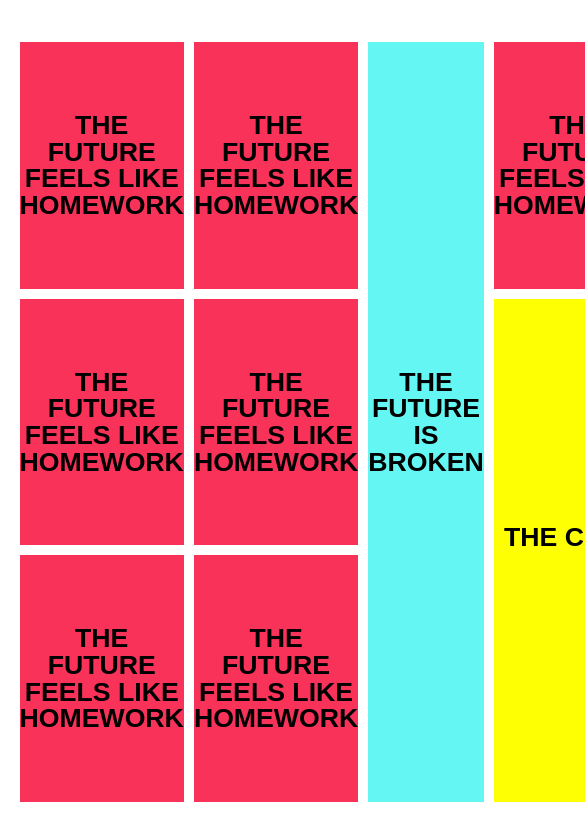
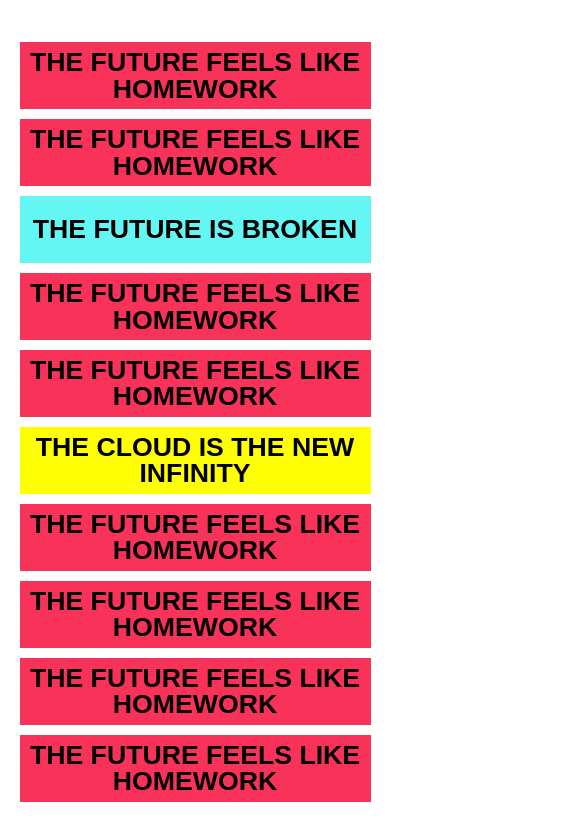
Before and after one commit to JonasDT98/2imd-webtechadvanced-portfolio, a plain HTML site: page Lab2-css/thefuture/index.html in a window 390 px wide. Shown: the top 840 px of the page, 585 px wide, since content can reach past the window. Drawn offline with Linux system fonts and the light colour scheme.

Commit message:
Made the tablet version and the mobile version. Project is finished

```diff
--- a/Lab2-css/thefuture/grid.css
+++ b/Lab2-css/thefuture/grid.css
@@ -72,3 +72,72 @@ p{
 .red-8 {
     grid-area: 3 / 2 / 4 / 3;
 }
+
+@media screen and (max-width: 1600px) {
+
+    .grid-container {
+        display: grid;
+        grid-template-columns: 1fr 1fr;
+        grid-template-rows: 1fr 1fr 1fr 1fr 1fr;
+        gap: 10px 10px;
+        grid-template-areas:
+    "red-1 red-2"
+    "blue red-3"
+    "red-4 yellow"
+    "red-5 red-6"
+    "red-7 red-8";
+    }
+    .red-1 { grid-area: red-1; }
+    .red-2 { grid-area: red-2; }
+    .blue { grid-area: blue; }
+    .red-3 { grid-area: red-3; }
+    .red-4 { grid-area: red-4; }
+    .yellow { grid-area: yellow; }
+    .red-5 { grid-area: red-5; }
+    .red-6 { grid-area: red-6; }
+    .red-7 { grid-area: red-7; }
+    .red-8 { grid-area: red-8; }
+}
+
+@media screen and (max-width: 600px) {
+
+    .grid-container {
+        display: grid;
+        grid-template-columns: 1fr;
+        grid-template-rows: 1fr 1fr 1fr 1fr 1fr 1fr 1fr 1fr 1fr 1fr;
+        gap: 10px 10px;
+        grid-template-areas:
+    "red-1"
+    "red-2"
+    "blue"
+    "red-3"
+    "red-4"
+    "yellow"
+    "red-5"
+    "red-6"
+    "red-7"
+    "red-8";
+    }
+
+    .red-1 { grid-area: red-1; }
+
+    .red-2 { grid-area: red-2; }
+
+    .blue { grid-area: blue; }
+
+    .red-3 { grid-area: red-3; }
+
+    .red-4 { grid-area: red-4; }
+
+    .yellow { grid-area: yellow; }
+
+    .red-5 { grid-area: red-5; }
+
+    .red-6 { grid-area: red-6; }
+
+    .red-7 { grid-area: red-7; }
+
+    .red-8 { grid-area: red-8; }
+
+
+}
```
